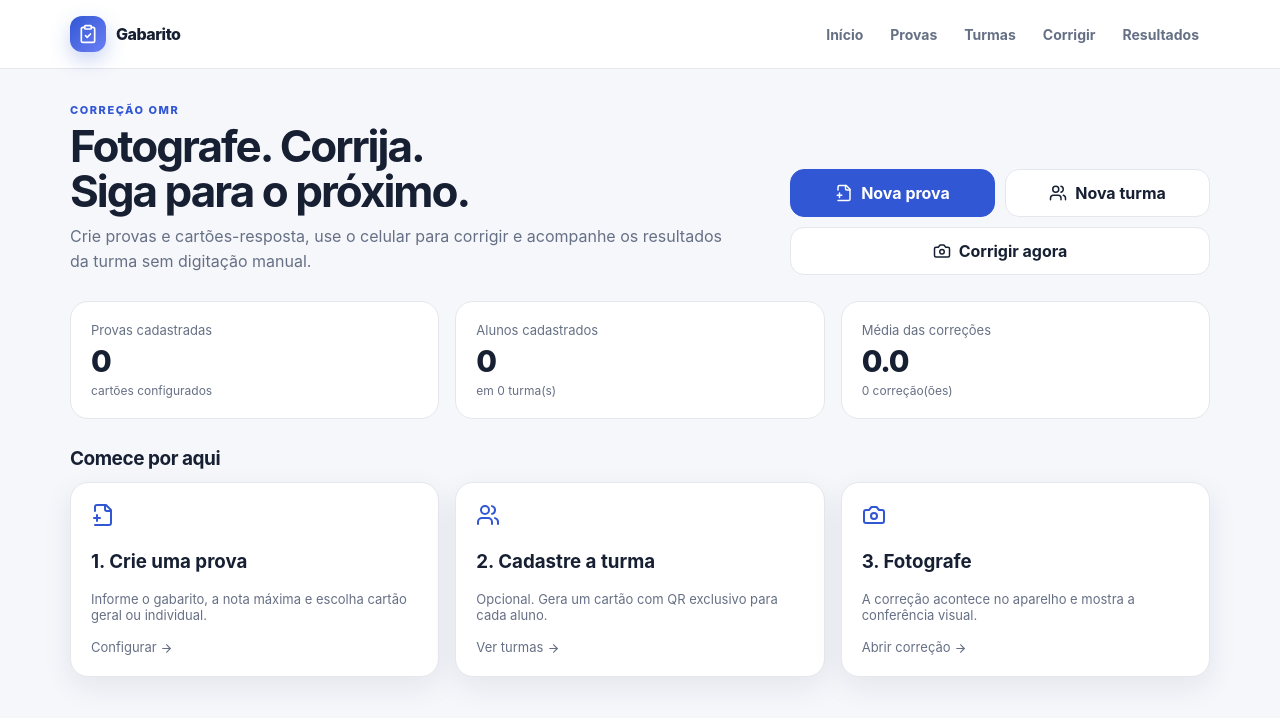
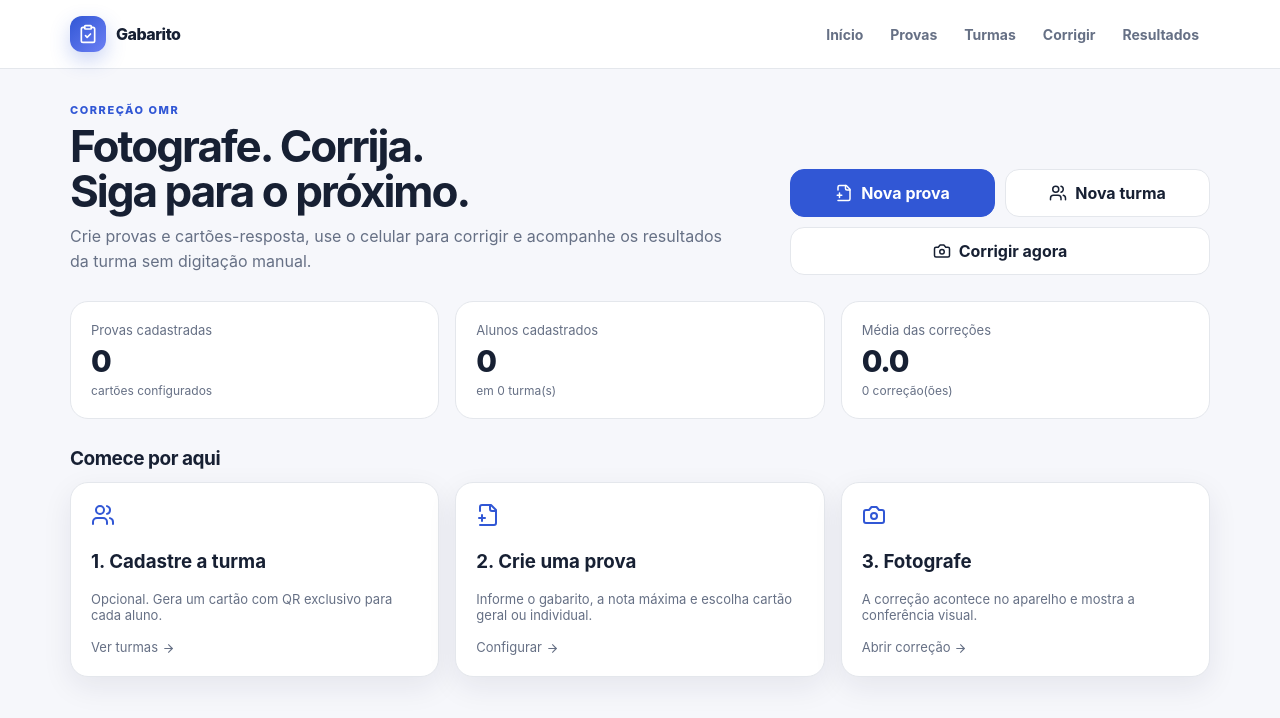
Before and after one commit to MicamAmorim/gabarito_omr_system, a Next.js app in the folder web/: page / in a window 1280 px wide. Shown: the top 718 px of the page. Built offline with nearby package versions, Linux system fonts and the light colour scheme.

Commit message:
web: reorder onboarding flow to class then exam

```diff
--- a/web/src/app/page.tsx
+++ b/web/src/app/page.tsx
@@ -8,5 +8,5 @@ const empty:AppData={exams:[],classes:[],results:[]};
 export default function HomePage(){const [data,setData]=useState(empty);useEffect(()=>setData(getData()),[]); const avg=data.results.length?data.results.reduce((s,r)=>s+r.score,0)/data.results.length:0;
 return <div className="container"><section className="hero"><div><div className="eyebrow">Correção OMR</div><h1 className="h1">Fotografe. Corrija.<br/>Siga para o próximo.</h1><p className="lead">Crie provas e cartões-resposta, use o celular para corrigir e acompanhe os resultados da turma sem digitação manual.</p></div><div className="home-quick-actions"><Link href="/provas/nova" className="btn btn-primary btn-lg"><FilePlus2 size={18}/>Nova prova</Link><Link href="/turmas/nova" className="btn btn-lg"><Users size={18}/>Nova turma</Link><Link href="/corrigir" className="btn btn-lg home-quick-wide"><Camera size={18}/>Corrigir agora</Link></div></section>
 <div className="grid grid-3"><div className="card card-flat"><div className="stat-label">Provas cadastradas</div><div className="stat-value">{data.exams.length}</div><div className="stat-sub">cartões configurados</div></div><div className="card card-flat"><div className="stat-label">Alunos cadastrados</div><div className="stat-value">{data.classes.reduce((s,c)=>s+c.students.length,0)}</div><div className="stat-sub">em {data.classes.length} turma(s)</div></div><div className="card card-flat"><div className="stat-label">Média das correções</div><div className="stat-value">{avg.toFixed(1)}</div><div className="stat-sub">{data.results.length} correção(ões)</div></div></div>
-<div className="section-title"><h2>Comece por aqui</h2></div><div className="grid grid-3"><Link className="card" href="/provas/nova"><FilePlus2 color="#3157d5"/><h3>1. Crie uma prova</h3><p className="list-meta">Informe o gabarito, a nota máxima e escolha cartão geral ou individual.</p><span className="list-meta">Configurar <ArrowRight size={13} style={{verticalAlign:"middle"}}/></span></Link><Link className="card" href="/turmas"><Users color="#3157d5"/><h3>2. Cadastre a turma</h3><p className="list-meta">Opcional. Gera um cartão com QR exclusivo para cada aluno.</p><span className="list-meta">Ver turmas <ArrowRight size={13} style={{verticalAlign:"middle"}}/></span></Link><Link className="card" href="/corrigir"><Camera color="#3157d5"/><h3>3. Fotografe</h3><p className="list-meta">A correção acontece no aparelho e mostra a conferência visual.</p><span className="list-meta">Abrir correção <ArrowRight size={13} style={{verticalAlign:"middle"}}/></span></Link></div>
+<div className="section-title"><h2>Comece por aqui</h2></div><div className="grid grid-3"><Link className="card" href="/turmas"><Users color="#3157d5"/><h3>1. Cadastre a turma</h3><p className="list-meta">Opcional. Gera um cartão com QR exclusivo para cada aluno.</p><span className="list-meta">Ver turmas <ArrowRight size={13} style={{verticalAlign:"middle"}}/></span></Link><Link className="card" href="/provas/nova"><FilePlus2 color="#3157d5"/><h3>2. Crie uma prova</h3><p className="list-meta">Informe o gabarito, a nota máxima e escolha cartão geral ou individual.</p><span className="list-meta">Configurar <ArrowRight size={13} style={{verticalAlign:"middle"}}/></span></Link><Link className="card" href="/corrigir"><Camera color="#3157d5"/><h3>3. Fotografe</h3><p className="list-meta">A correção acontece no aparelho e mostra a conferência visual.</p><span className="list-meta">Abrir correção <ArrowRight size={13} style={{verticalAlign:"middle"}}/></span></Link></div>
 {data.exams.length>0&&<><div className="section-title"><h2>Provas recentes</h2></div><div className="list">{data.exams.slice(0,4).map(e=><Link className="list-item" href={`/provas/detalhes?id=${encodeURIComponent(e.id)}`} key={e.id}><div className="list-main"><div className="list-title">{e.name}</div><div className="list-meta">{e.subject} · {e.questions} questões · nota {e.maxScore}</div></div><span className="pill">{e.mode==="student"?"Por aluno":"Geral"}</span><ArrowRight size={17}/></Link>)}</div></>}</div>}
```
